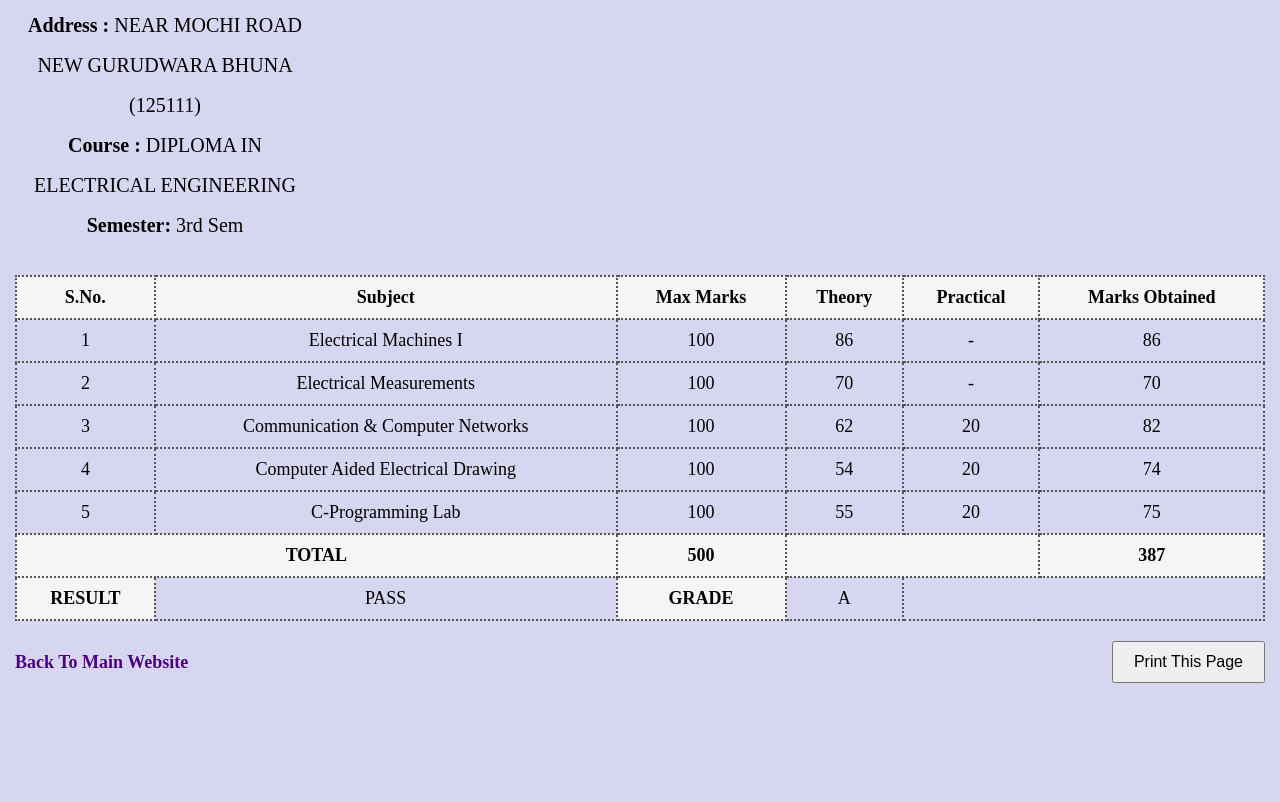
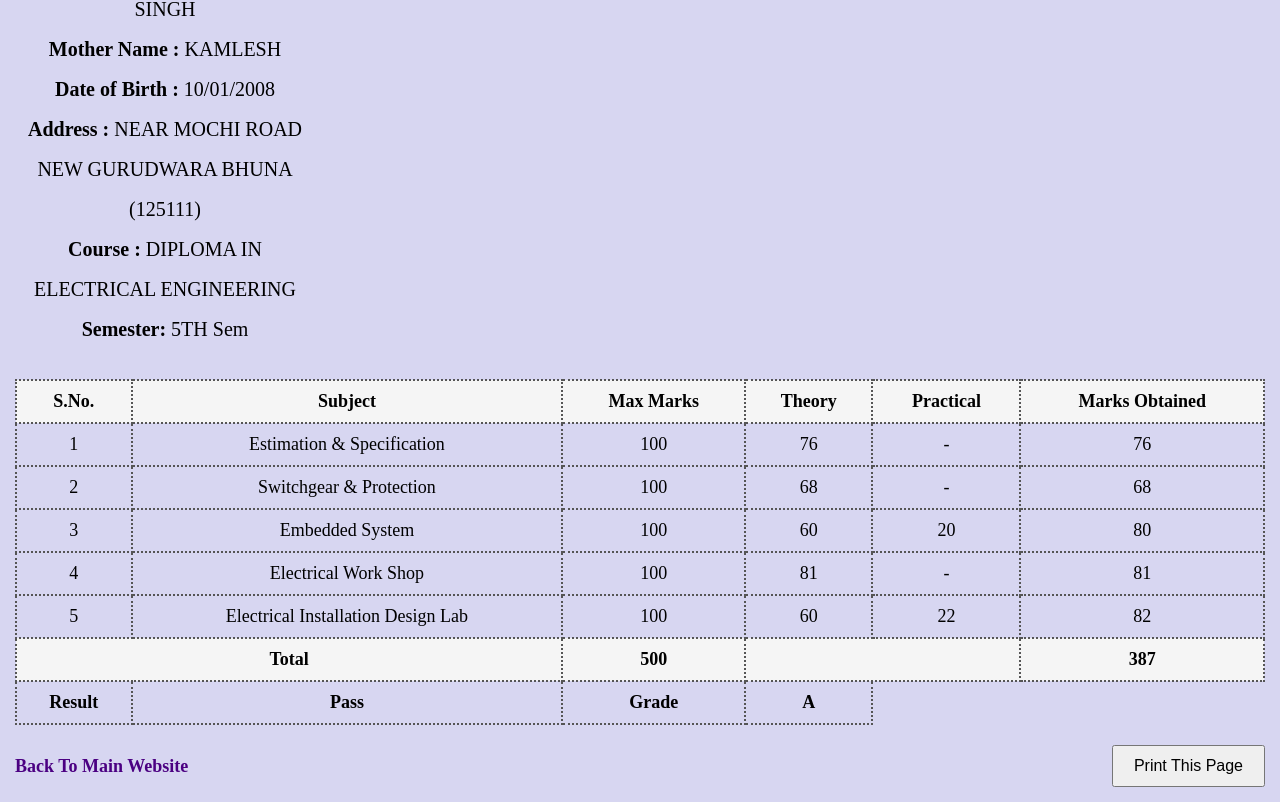
Before and after one commit to technicaleducationboard/nationaltechnicaleducation5, a plain HTML site: page index.html in a window 1280 px wide. Shown: the part 556-1358 px from the top of the page. Before the commit the page ends 1254 px from the top, so only its background shows below. Drawn offline with Linux system fonts and the light colour scheme.

Commit message:
Update index.html

```diff
--- a/index.html
+++ b/index.html
@@ -171,7 +171,7 @@ Certificate & Result Portal
 <div class="top-section">
 <div class="right-section">
 
-<img src="PALAK.jpeg" alt="Student Photo">
+<img src="12.jpeg" alt="Student Photo">
 <div class="student-info">
 <!-- Left Side Student Details -->
 
@@ -197,7 +197,7 @@ Student Details
 
 <div><b>Course :</b> DIPLOMA IN ELECTRICAL ENGINEERING</div>
 
-<p><b>Semester:</b> 3rd Sem</p>
+<p><b>Semester:</b> 5TH Sem</p>
 
 </div>
 
@@ -227,65 +227,65 @@ Student Details
 
 <tr>
 <td>1</td>
-<td>Electrical Machines I</td>
+<td>Estimation & Specification</td>
 <td>100</td>
-<td>86</td>
+<td>76</td>
 <td>-</td>
-<td>86</td>
+<td>76</td>
 </tr>
 
 <tr>
 <td>2</td>
-<td>Electrical Measurements</td>
+<td>Switchgear & Protection</td>
 <td>100</td>
-<td>70</td>
+<td>68</td>
 <td>-</td>
-<td>70</td>
+<td>68</td>
 </tr>
 
 <tr>
 <td>3</td>
-<td>Communication & Computer Networks</td>
+<td>Embedded System</td>
 <td>100</td>
-<td>62</td>
+<td>60</td>
 <td>20</td>
+<td>80</td>
+</tr>
+
+<tr>
+<td>4</td>
+<td>Electrical Work Shop</td>
+<td>100</td>
+<td>81</td>
+<td>-</td>
+<td>81</td>
+</tr>
+
+<tr>
+<td>5</td>
+<td>Electrical Installation Design Lab</td>
+<td>100</td>
+<td>60</td>
+<td>22</td>
 <td>82</td>
 </tr>
 
 <tr>
-<td>4</td>
-<td>Computer Aided Electrical Drawing</td>
-<td>100</td>
-<td>54</td>
-<td>20</td>
-<td>74</td>
-</tr>
-
-<tr>
-<td>5</td>
-<td>C-Programming Lab</td>
-<td>100</td>
-<td>55</td>
-<td>20</td>
-<td>75</td>
-</tr>
-
-<tr>
-<th colspan="2">TOTAL</th>
+<th colspan="2">Total</th>
 <th>500</th>
 <th colspan="2"></th>
 <th>387</th>
 </tr>
 
 <tr>
-<th>RESULT</th>
-<td>PASS</td>
-<th>GRADE</th>
-<td>A</td>
-<td colspan="2"></td>
+<td><b>Result</b></td>
+<td><b>Pass</b></td>
+<td><b>Grade</b></td>
+<td><b>A</b></td>
 </tr>
 
 </table>
+
 
 <div class="bottom">
 
```
